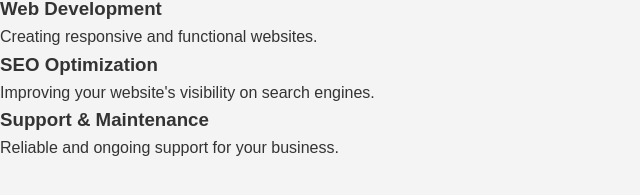
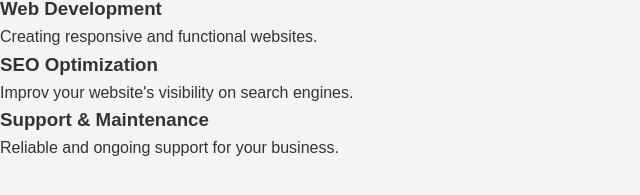
Before and after one commit to 1nxiz/lab.5ppi, a plain HTML site: page index.html in a window 1280 px wide. Shown: the part 205-400 px from the top of the page, 0-640 px from the left. Drawn offline with Linux system fonts and the light colour scheme.

Commit message:
Update index.html

```diff
--- a/index.html
+++ b/index.html
@@ -37,7 +37,7 @@
             </div>
             <div class="service-box">
                 <h3>SEO Optimization</h3>
-                <p>Improving your website's visibility on search engines.</p>
+                <p>Improv your website's visibility on search engines.</p>
             </div>
             <div class="service-box">
                 <h3>Support & Maintenance</h3>
```
